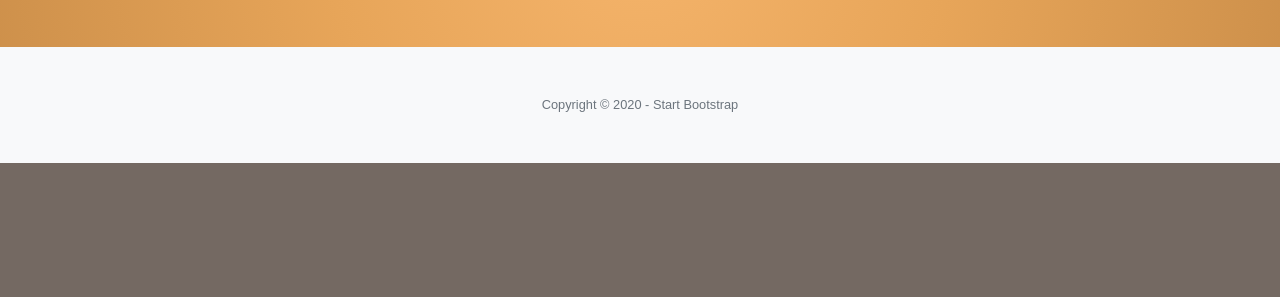
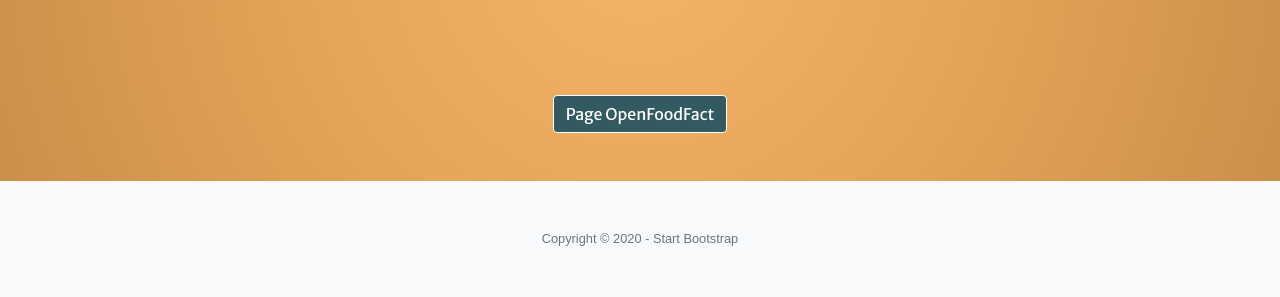
Before and after one commit to zOmegad/django-ocr, a Django app: page /food/1/ in a window 1280 px wide. Shown: the part 665-962 px from the top of the page. Before the commit the page ends 828 px from the top, so only its background shows below. Run offline with Django 3.2, Linux system fonts and the light colour scheme; tables that the repository leaves empty hold one stand-in row (values such as "Sample post"); grey boxes marked "Sample" are stand-in pictures; some libraries are stand-ins or nearby versions; some web fonts are replaced.

Commit message:
add off link

```diff
--- a/food/templates/food/show.html
+++ b/food/templates/food/show.html
@@ -44,6 +44,12 @@
         <a href="{% url 'save_product' food_id=product.id %}" class="btn btn-moule"><i class="fa fa-floppy-o" aria-hidden="true"></i>  Sauvegarder</a>
       </div>
     </div>
+    <div class="row">
+      <div class="col-md-12 mt-5 align-items-center justify-content-center text-center mb-5">
+        <a class="btn btn-moule" href="{{product.url}}">Page OpenFoodFact</a>
+      </div>
+    </div>
+  </div>
 </div>
 
 
```
Lines whose indentation alone changed are shown as unchanged.
